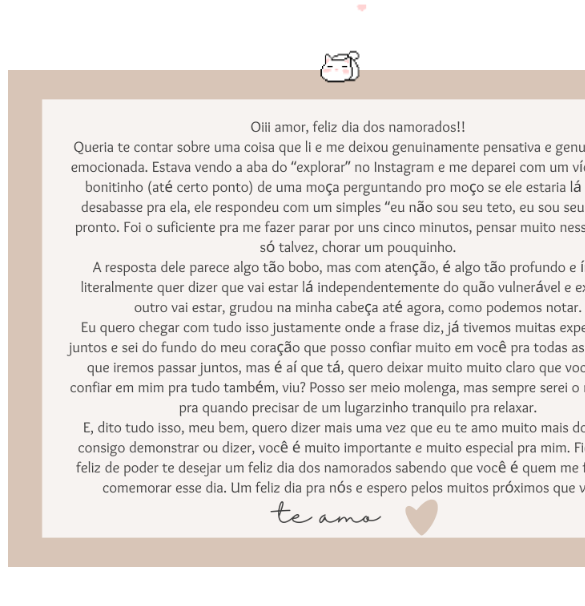
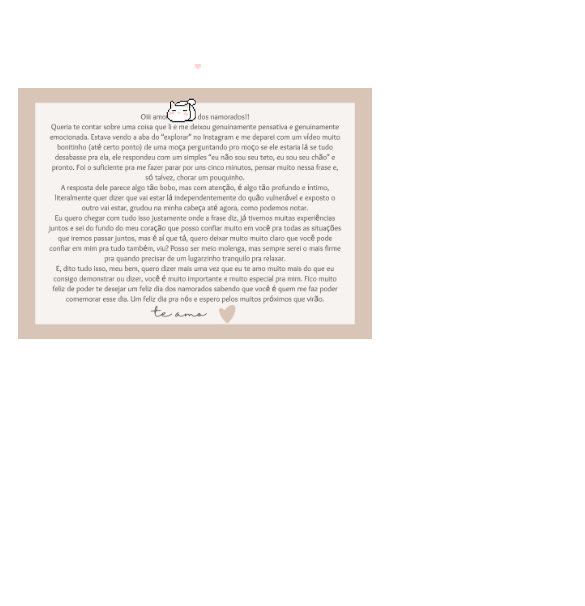
Before and after one commit to gab792/Dia-dos-Namorados-JG, a plain HTML site: page mensagem.html in a window 390 px wide. Shown: the top 606 px of the page, 585 px wide, since content can reach past the window. Drawn offline with Linux system fonts and the light colour scheme.

Commit message:
responsividade

```diff
--- a/css/mensagem.css
+++ b/css/mensagem.css
@@ -1,28 +1,42 @@
 .container {
     position: relative;
-    width: 700px;
+    width: 100%;
+    max-width: 700px;
     margin: 0 auto;
+    padding: 15px;
+    box-sizing: border-box;
 }
 
 .gif {
     position: relative;
-    width: 700px;
+    width: 100%;
 }
 
 .gif-top {
     position: absolute;
     width: 120px;
     height: auto;
-    top: -100px;
+    top: -70px;
     left: 50%;
     transform: translateX(-50%);
     z-index: 10;
 }
 
 .mensagem img {
-    width: 700px;
+    width: 100%;
     height: auto;
-    display: flex;
-    margin: 0 auto;
-    margin-top: 70px;
+    display: block;
+    margin: 70px auto 0;
 }
+
+@media (max-width: 480px) {
+
+    .gif-top {
+        width: 90px;
+        top: -50px;
+    }
+
+    .container {
+        padding: 10px;
+    }
+}
--- a/css/style.css
+++ b/css/style.css
@@ -13,7 +13,8 @@ body {
     border-radius: 10px;
     padding: 20px;
     box-shadow: 0 2px 10px rgba(0, 0, 0, 0.1);
-    width: 350px;
+    width: 90%;
+    max-width: 350px;
 }
 
 .input {
@@ -75,3 +76,28 @@ p {
     display: flex;
     justify-content: center; /* Alinha os botões no centro verticalmente */
 }
+
+* {
+    box-sizing: border-box;
+}
+
+@media (max-width: 480px) {
+
+    .profile {
+        flex-direction: column;
+        align-items: center;
+        text-align: center;
+    }
+
+    .profile-img {
+        margin: 0 0 15px 0;
+    }
+
+    .input {
+        width: 100%;
+    }
+
+    .botoes {
+        justify-content: center;
+    }
+}
```
Also changed, not shown: bonus.html (+2 -2 lines), css/bonus.css (+9 -2 lines).
